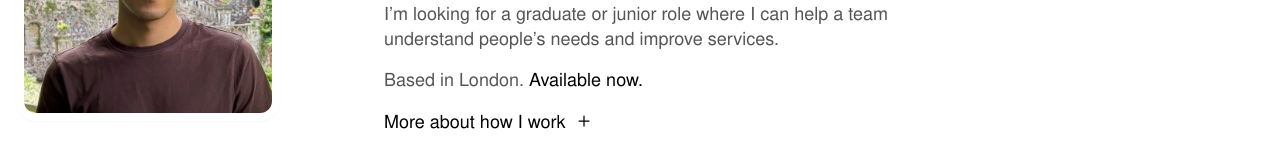
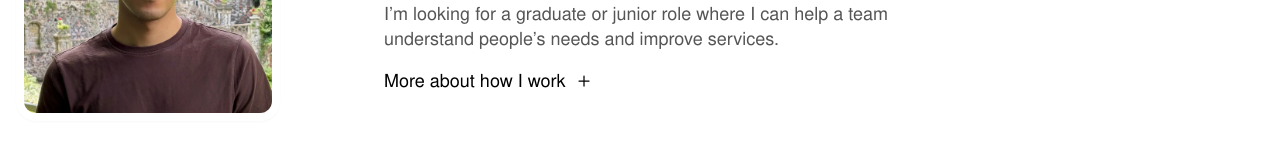
Before and after one commit to benasegall/portfolio, a Next.js app: page / in a window 1280 px wide. Shown: the part 239-399 px from the top of the page. Built offline with nearby package versions, Linux system fonts and the light colour scheme.

Commit message:
Restore project hero placement and simplify bio

```diff
--- a/components/portfolio/bio.tsx
+++ b/components/portfolio/bio.tsx
@@ -6,8 +6,8 @@ import { profile } from "@/lib/portfolio-data"
 const PANEL_ID = "bio-more"
 
 /**
- * The bio, with an extra paragraph that expands in above the pinned
- * location and availability line, and a visible trigger below that line.
+ * The bio, with a middle paragraph that expands between the introduction
+ * and closing paragraph, and a visible trigger below them.
  *
  * Opening is a click or tap anywhere on the block, or Enter/Space on the
  * trigger — never hover. The block used to open on hover, which left nothing
@@ -84,7 +84,7 @@ export function Bio() {
       >
         {/*
           No flex `gap` here: a gap would apply either side of the collapsed
-          panel and double the space between the bio and the pinned line.
+          panel and double the space between the surrounding paragraphs.
           Each child owns its own top margin instead, and the panel's lives
           inside it where it can be clipped away.
         */}
@@ -125,13 +125,6 @@ export function Bio() {
 
           <p className="mt-4 text-base text-muted-foreground text-pretty">
             {profile.closing}
-          </p>
-
-          <p className="mt-4 text-base text-muted-foreground">
-            {profile.current.location}{" "}
-            <span className="text-foreground">
-              {profile.current.availability}
-            </span>
           </p>
 
           {/*
--- a/components/portfolio/project-modal.tsx
+++ b/components/portfolio/project-modal.tsx
@@ -215,18 +215,7 @@ export function ProjectModal({ project, onClose }: ProjectModalProps) {
           </div>
 
           <div className="p-2">
-            <div className="mx-auto w-full max-w-[45rem] px-4 pb-6 pt-16 md:px-10 md:pt-8">
-              <h2 className="pr-10 text-lg font-bold tracking-tight text-foreground">
-                {project.title}
-              </h2>
-              <p className="mt-1 text-base text-foreground">{project.metadata}</p>
-
-              {project.items ? (
-                <ItemList items={project.items} className="mt-6" />
-              ) : null}
-            </div>
-
-            <div className="px-4 md:px-6">
+            <div className="px-4 pt-4 md:px-6">
               <img
                 src={project.cover || "/placeholder.svg"}
                 alt={project.title}
@@ -235,7 +224,16 @@ export function ProjectModal({ project, onClose }: ProjectModalProps) {
             </div>
 
             <div className="mx-auto w-full max-w-[45rem] px-4 pb-10 pt-6 md:px-10">
-              <hr className="mb-6 border-project-divider" />
+              <h2 className="text-lg font-bold tracking-tight text-foreground">
+                {project.title}
+              </h2>
+              <p className="mt-1 text-base text-foreground">{project.metadata}</p>
+
+              {project.items ? (
+                <ItemList items={project.items} className="mt-6" />
+              ) : null}
+
+              <hr className="my-6 border-project-divider" />
 
               <div className="flex flex-col gap-8">
                 {project.sectionTitles.map((title, sectionIndex) => {
--- a/lib/portfolio-data.ts
+++ b/lib/portfolio-data.ts
@@ -90,11 +90,6 @@ export const profile = {
     "My background combines understanding people’s needs with helping services work better. I can turn research and feedback into clear recommendations, explain information to different audiences and help teams keep their work organised.",
   ],
   closing: "I’m looking for a graduate or junior role where I can help a team understand people’s needs and improve services.",
-  // Keep availability emphasised separately from location.
-  current: {
-    location: "Based in London.",
-    availability: "Available now.",
-  },
   portrait: {
     src: "/images/site/portrait.webp",
     alt: "Benjamin Segall",
```
